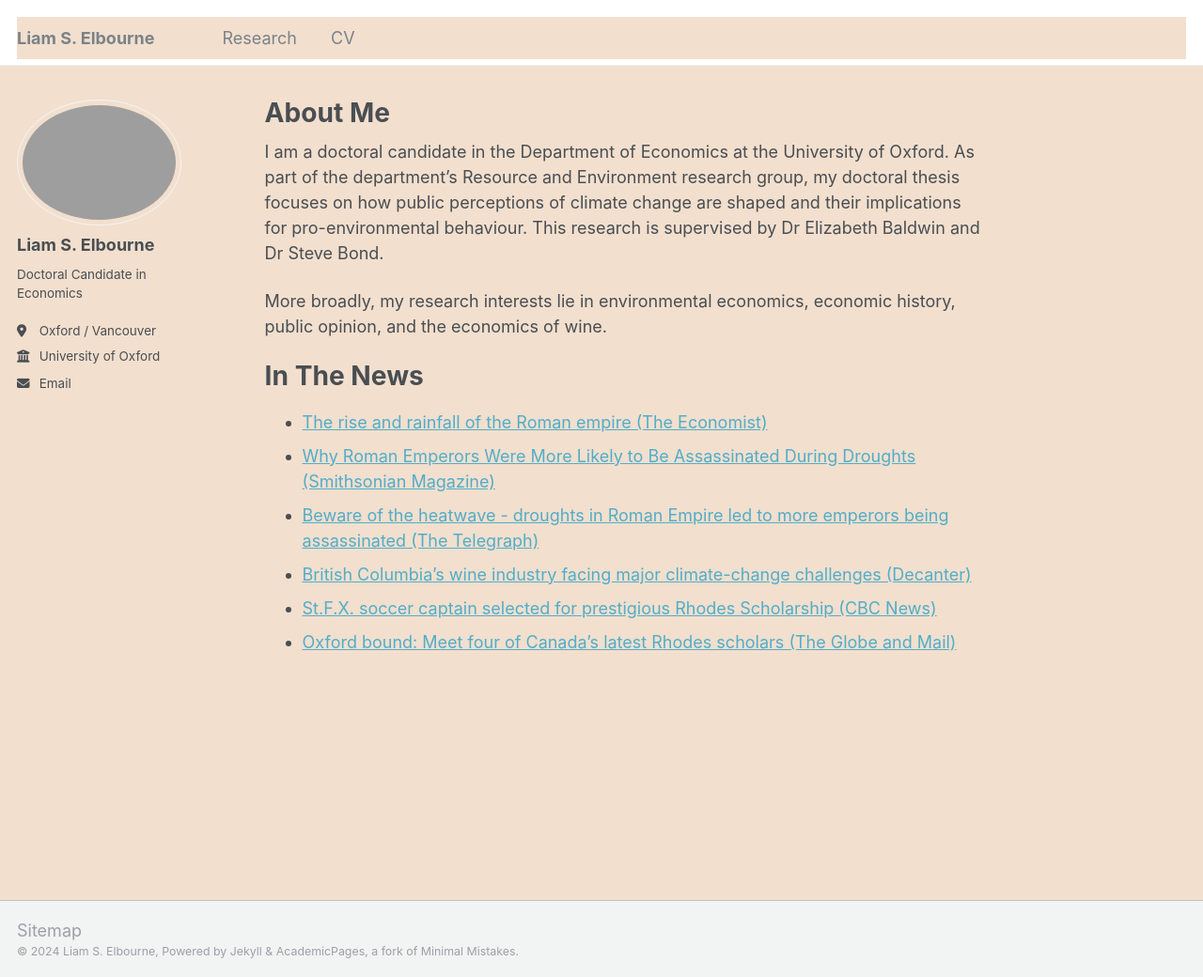
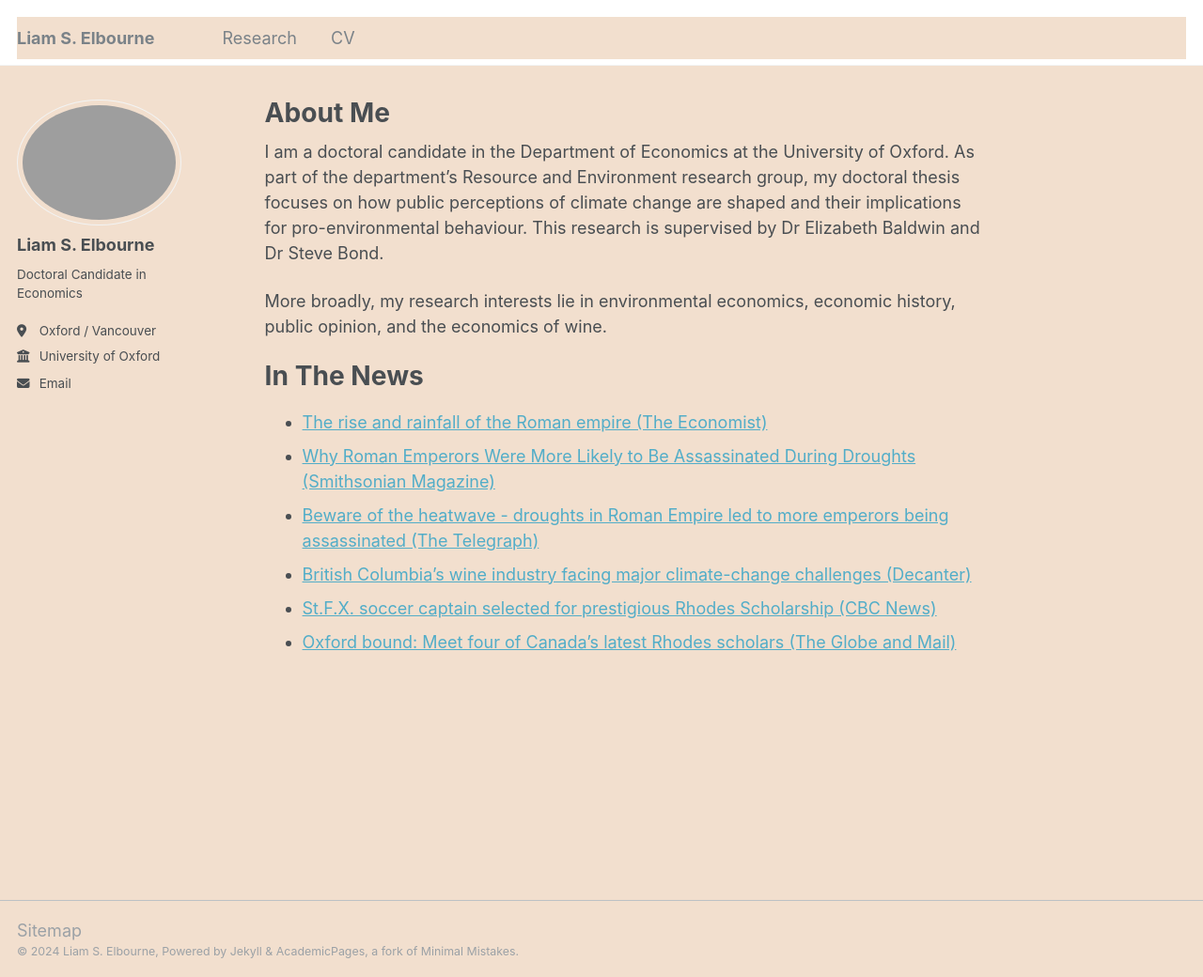
Before and after one commit to LiamSElbourne/LiamSElbourne.github.io, a Jekyll site: the page built from _pages/about.md, in a window 1280 px wide and 1040 px high. Shown: the whole window at 94% size. Built offline with Jekyll 4.4.1, drawn with Linux system fonts in a browser that asks for light colours.

Commit message:
Update _footer.scss

```diff
--- a/_sass/_footer.scss
+++ b/_sass/_footer.scss
@@ -20,7 +20,7 @@
           animation: intro 0.3s both;
   -webkit-animation-delay: 0.45s;
           animation-delay: 0.45s;
-  background-color: $lighter-gray;
+  background-color: #f2dfce;
   border-top: 1px solid $light-gray;
 
   footer {
```
